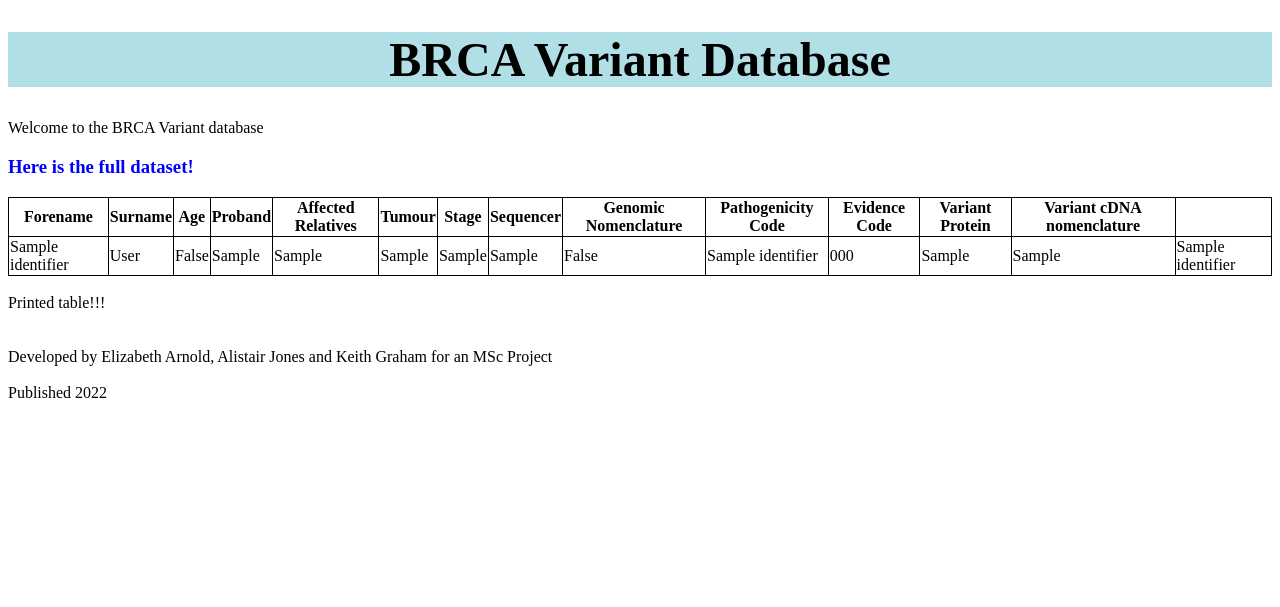
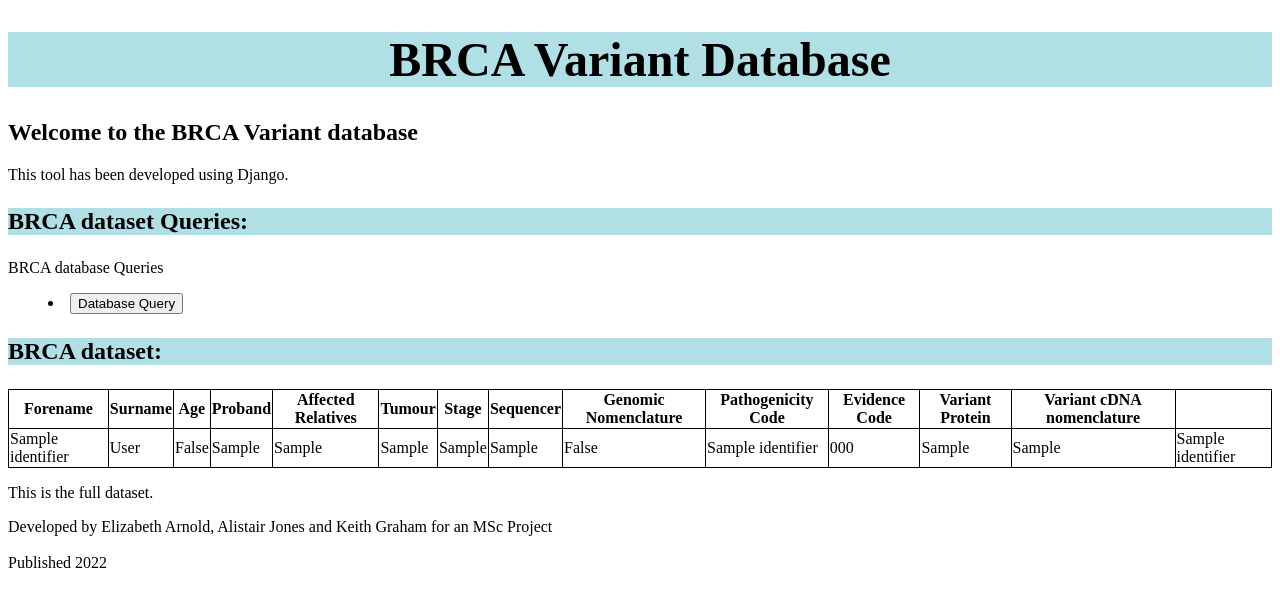
Before and after one commit to keithgraham5/IT_Advance_Clinical_Biofx_apps, a Django app: page / in a window 1280 px wide. Shown: the top 607 px of the page. Run offline with Django 3.2, Linux system fonts and the light colour scheme; tables that the repository leaves empty hold one stand-in row (values such as "Sample post").

Commit message:
added button to webpage

```diff
--- a/web/templates/web/variant_list.html
+++ b/web/templates/web/variant_list.html
@@ -1,8 +1,5 @@
 <!DOCTYPE html>
 <html>
-<style>
-    h3 {color: blue;}
-</style>
 <head>
     <center>
         <h1 style="background-color: powderblue; font-size:300%">
@@ -11,10 +8,21 @@
     </center>
 </head>
 <body>
-    <p>Welcome to the BRCA Variant database </p>
+    <h2 style="font-size:150%">Welcome to the BRCA Variant database </h2>
+    <p>This tool has been developed using Django.</p>
 </body>
 
-<h3>Here is the full dataset!</h3>
+<h3 style="background-color: powderblue; font-size:150%">BRCA dataset Queries:</h3>
+
+<div class="news">
+    <p>BRCA database Queries</p>
+    <menu>
+        <li><button>Database Query</button></li>
+    </menu>
+</div>
+
+
+<h3 style="background-color: powderblue; font-size:150%">BRCA dataset:</h3>
 
 <style>
     table, th, td {
@@ -61,13 +69,11 @@
 
 
 <body>
-    <br />Printed table!!!<br />
+    <p>This is the full dataset.<p>
 </body>
-
-<br />
-<br />
 <footer> Developed by Elizabeth Arnold, Alistair Jones and Keith Graham for an MSc Project</footer>
 <br />
 
 <time>Published 2022</time>
+
 </html>
```
